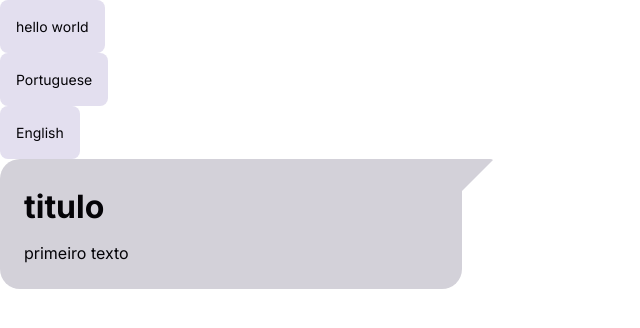
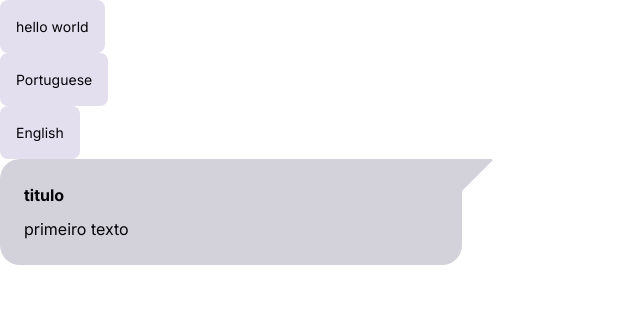
Before and after one commit to michel-raupp/portifolio-v3, a React (Vite) app: page / in a window 1280 px wide. Shown: the top 328 px of the page, without its empty margins (0-640 px from the left). Built offline with nearby package versions, Linux system fonts and the light colour scheme.

Commit message:
fix: fixes text component return

```diff
--- a/src/components/atoms/Text/index.tsx
+++ b/src/components/atoms/Text/index.tsx
@@ -26,27 +26,40 @@ const Text = ({
   const { isDarkMode } = useThemeStore((state) => state);
 
   if (hierarchy === TEXT_HIERARCHIES.HEADING_1) {
-    <StyledH1 $darkMode={isDarkMode} color={color} size="XXXL" bold>
-      {text}
-    </StyledH1>;
+    return (
+      <StyledH1
+        $darkMode={isDarkMode}
+        color={color}
+        size={TEXT_SIZE.XXXL}
+        $bold
+      >
+        {text}
+      </StyledH1>
+    );
   }
   if (hierarchy === TEXT_HIERARCHIES.HEADING_2) {
-    <StyledH2 $darkMode={isDarkMode} color={color} size="XXL" bold>
-      {text}
-    </StyledH2>;
+    return (
+      <StyledH2 $darkMode={isDarkMode} color={color} size={TEXT_SIZE.XXL} $bold>
+        {text}
+      </StyledH2>
+    );
   }
   if (hierarchy === TEXT_HIERARCHIES.HEADING_3) {
-    <StyledH3 $darkMode={isDarkMode} color={color} size="XL" bold>
-      {text}
-    </StyledH3>;
+    return (
+      <StyledH3 $darkMode={isDarkMode} color={color} size={TEXT_SIZE.XXL} $bold>
+        {text}
+      </StyledH3>
+    );
   }
   if (hierarchy === TEXT_HIERARCHIES.LABEL) {
-    <StyledText $darkMode={isDarkMode} color={color} size="S">
-      {text}
-    </StyledText>;
+    return (
+      <StyledText $darkMode={isDarkMode} color={color} size={TEXT_SIZE.S}>
+        {text}
+      </StyledText>
+    );
   }
   return (
-    <StyledText $darkMode={isDarkMode} color={color} size={size} bold={bold}>
+    <StyledText $darkMode={isDarkMode} color={color} size={size} $bold={bold}>
       {text}
     </StyledText>
   );
--- a/src/components/atoms/Text/style.ts
+++ b/src/components/atoms/Text/style.ts
@@ -8,7 +8,7 @@ import { TEXT_SIZE, TTextSize } from "./types";
 interface IStyledText {
   color: TThemeColors;
   size: TTextSize;
-  bold?: boolean;
+  $bold?: boolean;
   $darkMode: boolean;
 }
 
@@ -69,23 +69,23 @@ const getFontSize = (width: TTextSize) => {
 export const StyledText = styled.p<IStyledText>`
   color: ${({ color, $darkMode }) => getColor(color, $darkMode)};
   font-size: ${({ size }) => getFontSize(size)};
-  font-weight: ${({ bold }) => (bold ? "bold" : "normal")};
+  font-weight: ${({ $bold }) => ($bold ? "bold" : "normal")};
 `;
 
 export const StyledH1 = styled.h1<IStyledText>`
   color: ${({ color, $darkMode }) => getColor(color, $darkMode)};
   font-size: ${({ size }) => getFontSize(size)};
-  font-weight: ${({ bold }) => (bold ? "bold" : "normal")};
+  font-weight: ${({ $bold }) => ($bold ? "bold" : "normal")};
 `;
 
 export const StyledH2 = styled.h2<IStyledText>`
   color: ${({ color, $darkMode }) => getColor(color, $darkMode)};
   font-size: ${({ size }) => getFontSize(size)};
-  font-weight: ${({ bold }) => (bold ? "bold" : "normal")};
+  font-weight: ${({ $bold }) => ($bold ? "bold" : "normal")};
 `;
 
 export const StyledH3 = styled.h3<IStyledText>`
   color: ${({ color, $darkMode }) => getColor(color, $darkMode)};
   font-size: ${({ size }) => getFontSize(size)};
-  font-weight: ${({ bold }) => (bold ? "bold" : "normal")};
+  font-weight: ${({ $bold }) => ($bold ? "bold" : "normal")};
 `;
```
